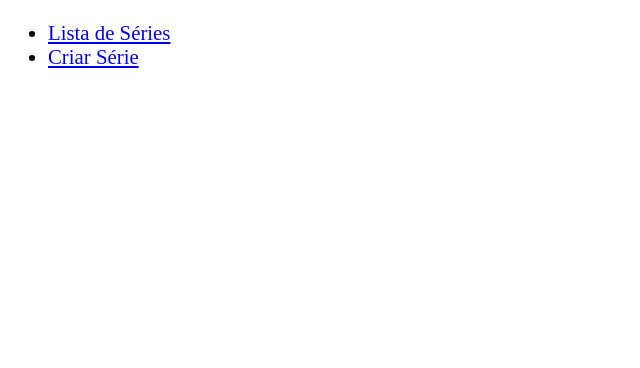
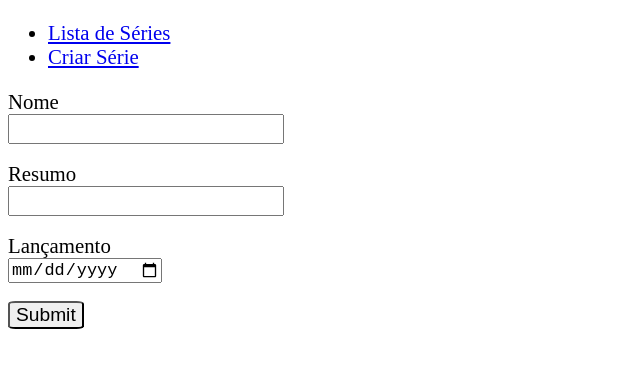
Before and after one commit to stella-celentano/AppSeries, an Angular app: page /series/update/1 in a window 1280 px wide. Before the commit this address led to /. Shown: the top 368 px of the page, without its empty margins (0-640 px from the left). Built offline with nearby package versions, Linux system fonts and the light colour scheme; no server answers.

Commit message:
update serie funcionando

```diff
--- a/src/app/app-routing.module.ts
+++ b/src/app/app-routing.module.ts
@@ -2,12 +2,14 @@ import { NgModule } from '@angular/core';
 import { Routes, RouterModule } from '@angular/router';
 
 import { SeriesComponent } from './series/series.component';
-import { CreateSerieComponent } from './series/create-serie/create-serie.component'
+import { CreateSerieComponent } from './series/create-serie/create-serie.component';
+import { UpdateComponent } from './series/update/update.component';
 
 
 export const ROUTES: Routes = [
   {path: 'series', component: SeriesComponent},
-  {path: 'series/create', component: CreateSerieComponent}
+  {path: 'series/create', component: CreateSerieComponent},
+  {path: 'series/update/:id', component: UpdateComponent}
 ];
 
 @NgModule({
--- a/src/app/series/serie.service.ts
+++ b/src/app/series/serie.service.ts
@@ -21,6 +21,10 @@ export class SerieService {
     return this.http.post(`${api}/serie`, serie);
   }
 
+  updateSerie(id, serie):Observable<any> {
+    return this.http.put<Serie>(`${api}/serie/${id}`, serie);
+  }
+
   deleteSerie(_id): Observable<Serie> {
     return this.http.delete<Serie>(`${api}/serie/${_id}`);
   }
--- a/src/app/series/series.component.css
+++ b/src/app/series/series.component.css
@@ -10,3 +10,8 @@ td{
 h1{
     margin-left: 3%;
 }
+
+button{
+    font-size: 90%;
+    border-radius: 10%;
+}
--- a/src/app/series/series.component.html
+++ b/src/app/series/series.component.html
@@ -9,10 +9,11 @@
         <tbody>
             <tr *ngFor="let Serie of Series">
                 <td>{{ Serie.name }}</td>
+                <td>{{ Serie.abstract }}</td>
                 <td>{{ Serie.release | date: 'dd/MM/yyyy' }}</td>
                 <td>
                     <div>
-                        <button type="button" (click)="updateSerie(Serie._id)">Atualizar</button>
+                        <button type="button" [routerLink]="['/series/update', Serie._id]">Atualizar</button>
                         <button type="button" (click)="deleteSerie(Serie._id)">Apagar</button>
                     </div>
                 </td>
--- a/src/app/series/update/update.component.css
+++ b/src/app/series/update/update.component.css
@@ -0,0 +1,12 @@
+input{
+    font-size: 130%;
+}
+
+label{
+    font-size: 130%;
+}
+
+button{
+    font-size: 120%;
+    border-radius: 10%;
+}
--- a/src/app/series/update/update.component.html
+++ b/src/app/series/update/update.component.html
@@ -1 +1,18 @@
-<p>update works!</p>
+<form [formGroup]="serieForm" (ngSubmit)="updateSerie(serieForm.value)">
+    <div class="form-group">
+        <label>Nome</label><br>
+        <input name="name" formControlName="name" type="text" class="form-control">
+    </div>
+    <br>
+    <div class="form-group">
+        <label>Resumo </label><br>
+        <input name="abstract" formControlName="abstract" type="text" class="form-control">
+    </div>
+    <br>
+    <div class="form-group">
+        <label>Lançamento </label><br>
+        <input name="release" formControlName="release" type="date" class="form-control">
+    </div>
+    <br>
+    <button type="submit">Submit</button>
+</form>
--- a/src/app/series/update/update.component.ts
+++ b/src/app/series/update/update.component.ts
@@ -1,4 +1,8 @@
 import { Component, OnInit } from '@angular/core';
+import { ActivatedRoute, Router } from '@angular/router';
+import { FormGroup, FormBuilder, Validators } from '@angular/forms';
+import { SerieService } from '../serie.service';
+
 
 @Component({
   selector: 'app-update',
@@ -7,9 +11,50 @@ import { Component, OnInit } from '@angular/core';
 })
 export class UpdateComponent implements OnInit {
 
-  constructor() { }
+  private id: number;
+  name: String ='';
+  abstract: String = '';
+  release: Date;
 
-  ngOnInit() {
+  serieForm: FormGroup
+
+  constructor(
+    private serieService: SerieService,
+    private route: ActivatedRoute,
+    private formBiulder: FormBuilder,
+    private router : Router
+  ) { }
+
+  ngOnInit(){
+    this.id = this.route.snapshot.params.id;
+
+    this.serieForm = this.formBiulder.group({
+      'id': [null],
+      'name': [null,[Validators.required]],
+      'abstract': [null,[Validators.required]],
+      'release': [null,[Validators.required]]
+    })
+
+    this.getById(this.id)
   }
 
+  getById(id: number){
+    this.serieService.getById(id).subscribe(res =>{
+      console.log(res)
+      this.serieForm.patchValue({
+        id: res['data']['id'],
+        name: res['data']['name'],
+        abstract: res['data']['abstract'],
+        release: res['data']['release']
+      })
+    })
+  }
+
+  updateSerie(form){
+    console.log(form)
+    this.serieService.updateSerie(this.id, form).subscribe(res =>{
+      console.log(res)
+    })
+    this.router.navigate(['/series'])
+  }
 }
```
Also changed, not shown: src/app/app.module.ts (+5 -2 lines).
